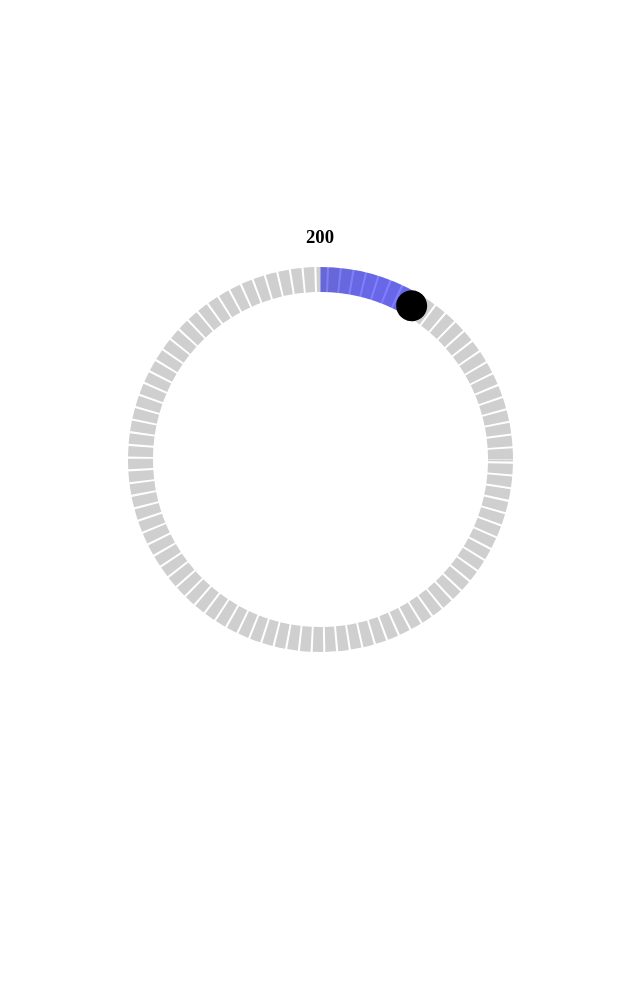
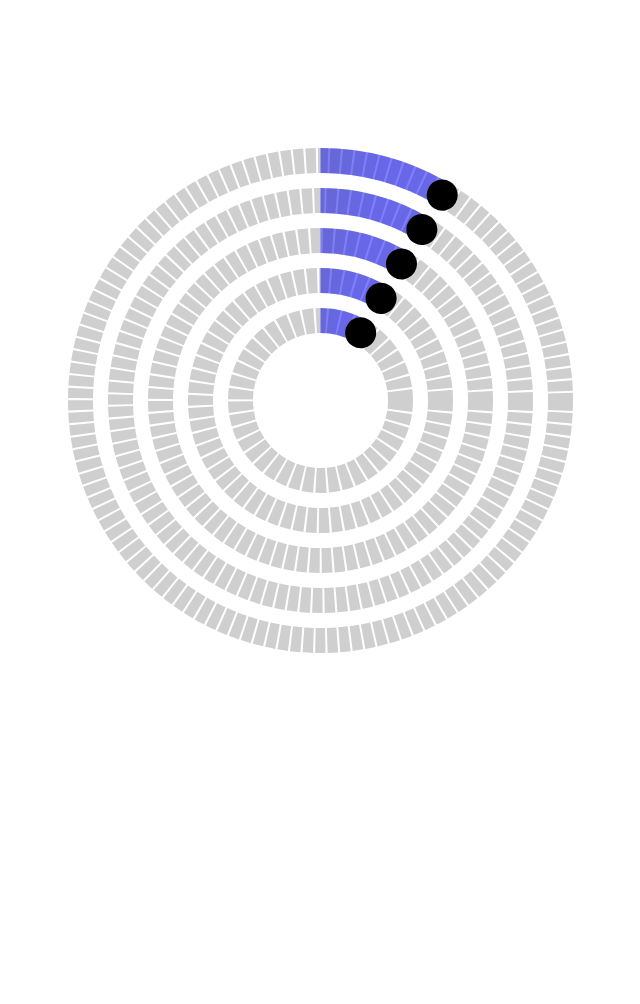
Before and after one commit to mihajanstrehovec/slider-challenge, a plain HTML site: page index.html in a window 1280 px wide. Shown: the whole page, without its empty margins (320-960 px from the left). Before the commit the page ends 800 px from the top, so only its background shows below. Drawn offline with Linux system fonts and the light colour scheme.

Commit message:
rewrite slider as class for reusability

```diff
--- /dev/null
+++ b/circularSlider.js
@@ -0,0 +1,188 @@
+class CircularSlider {
+    constructor(options){
+        const {
+            minValue = 0,
+            maxValue = 100,
+            step = 1,
+            radius = 90,
+            color = 'blue',
+            container = document.body
+        } = options;
+
+        this.minValue = minValue;
+        this.maxValue = maxValue;
+        this.step = step;
+        this.radius = radius;
+        this.color = color;
+        this.container = container;
+        this.isClicked = false;
+        this.minAngle = (minValue/maxValue)*360;
+
+        this.circumference = 2 * Math.PI * this.radius;
+        this.createSliderElements(container);
+        this.setSliderValue(this.minValue)
+    }
+
+    createSliderElements(container) {
+        // container for whole slider
+        this.sliderContainer = document.createElement("div");
+        this.sliderContainer.classList.add("slider-container");
+        this.sliderContainer.style.width=`${this.radius*2+25}px`
+        this.sliderContainer.style.height=`${this.radius*2+25}px`
+
+        // displaying the value of range selector
+        this.sliderValueDisplay = document.createElement("h3");
+        this.sliderValueDisplay.classList.add("slider-value");
+        this.sliderValueDisplay.innerText = this.minValue;
+        document.getElementById('slider-values').appendChild(this.sliderValueDisplay);
+
+        // container for dial
+        this.sliderDial = document.createElement("div");
+        this.sliderDial.classList.add("slider-dial");
+        this.sliderDial.style.height=`${this.radius + 25}px`;
+        this.sliderDial.style.transformOrigin = `15px ${this.radius + 12.5}px`;
+        this.dial = document.createElement("div");
+        this.dial.classList.add("dial");
+        this.sliderDial.appendChild(this.dial);
+        this.sliderContainer.appendChild(this.sliderDial);
+
+        // track and progress svg
+        this.svgContainer = document.createElementNS("http://www.w3.org/2000/svg", "svg");
+        this.svgContainer.setAttribute("width", this.radius * 2 + 25);
+        this.svgContainer.setAttribute("height", this.radius * 2 + 25);
+
+        // track circle
+        this.sliderTrack = document.createElementNS("http://www.w3.org/2000/svg", "circle");
+        this.sliderTrack.setAttribute("r", this.radius);
+        this.sliderTrack.setAttribute("cx", this.radius + 12.5);
+        this.sliderTrack.setAttribute("cy", this.radius + 12.5);
+        this.sliderTrack.setAttribute("fill", "none");
+        this.sliderTrack.setAttribute("stroke", "#cfcfcf");
+        this.sliderTrack.setAttribute("stroke-width", "25");
+        this.sliderTrack.setAttribute("stroke-dasharray", "10,2");
+        this.svgContainer.appendChild(this.sliderTrack);
+
+        // progress circle
+        this.sliderProgress = document.createElementNS("http://www.w3.org/2000/svg", "circle");
+        this.sliderProgress.setAttribute("r", this.radius);
+        this.sliderProgress.setAttribute("cx", this.radius + 12.5);
+        this.sliderProgress.setAttribute("cy", this.radius + 12.5);
+        this.sliderProgress.setAttribute("fill", "none");
+        this.sliderProgress.setAttribute("stroke", `url(#${this.color}-gradient)`);
+        this.sliderProgress.setAttribute("stroke-width", "25");
+        this.sliderProgress.setAttribute("stroke-dasharray", this.circumference);
+        this.sliderProgress.setAttribute("stroke-dashoffset", this.circumference);
+        this.sliderProgress.setAttribute("transform", "rotate(-90)");
+        this.sliderProgress.style.transformOrigin=`${this.radius+12.5}px ${this.radius+12.5}px`
+        this.svgContainer.appendChild(this.sliderProgress);
+
+        // pseudo track for detecting clicks
+        this.pseudoSliderTrack = document.createElementNS("http://www.w3.org/2000/svg", "circle");
+        this.pseudoSliderTrack.setAttribute("r", this.radius);
+        this.pseudoSliderTrack.setAttribute("cx", this.radius + 12.5);
+        this.pseudoSliderTrack.setAttribute("cy", this.radius + 12.5);
+        this.pseudoSliderTrack.setAttribute("fill", "none");
+        this.pseudoSliderTrack.setAttribute("stroke", "transparent");
+        this.pseudoSliderTrack.setAttribute("stroke-width", "25");
+        this.svgContainer.appendChild(this.pseudoSliderTrack);
+
+        // gradient
+        const defs = document.createElementNS("http://www.w3.org/2000/svg", "defs");
+        const gradient = document.createElementNS("http://www.w3.org/2000/svg", "linearGradient");
+        gradient.setAttribute("id", `${this.color}-gradient`);
+        gradient.setAttribute("x1", "39%");
+        gradient.setAttribute("y1", "50%");
+        gradient.setAttribute("x2", "50%");
+        gradient.setAttribute("y2", "0%");
+
+        const lightStop = document.createElementNS("http://www.w3.org/2000/svg", "stop");
+        lightStop.setAttribute("offset", "0%");
+        const darkStop = document.createElementNS("http://www.w3.org/2000/svg", "stop");
+        darkStop.setAttribute("offset", "80%");
+
+        switch (this.color) {
+            case 'red':
+                lightStop.setAttribute("stop-color", "rgba(255, 0, 0, 0.5)");
+                darkStop.setAttribute("stop-color", "rgba(147, 0, 0, 0.5)");
+                break;
+            case 'green':
+                lightStop.setAttribute("stop-color", "rgba(0, 255, 0, 0.5)");
+                darkStop.setAttribute("stop-color", "rgba(0, 147, 0, 0.5)");
+                break;
+            case 'blue':
+            default:
+                lightStop.setAttribute("stop-color", "rgba(0, 0, 255, 0.5)");
+                darkStop.setAttribute("stop-color", "rgba(0, 0, 147, 0.5)");
+                break;
+        }
+
+        gradient.appendChild(lightStop);
+        gradient.appendChild(darkStop);
+        defs.appendChild(gradient);
+        this.svgContainer.appendChild(defs);
+
+        this.sliderContainer.appendChild(this.svgContainer);
+        container.appendChild(this.sliderContainer);
+
+        this.addEventListeners();
+    }
+
+    addEventListeners() {
+        this.dial.addEventListener("mousedown", () => (this.isClicked = true));
+        document.addEventListener("mouseup", () => (this.isClicked = false));
+        document.addEventListener("mousemove", (e) => this.controlSlider(e));
+
+        this.pseudoSliderTrack.addEventListener("click", (e) => this.moveToAngle(e));
+    }
+
+    getAngleFromMouse(e) {
+        const rect = this.svgContainer.getBoundingClientRect();
+        const centerX = rect.left + rect.width / 2;
+        const centerY = rect.top + rect.height / 2;
+        const dx = e.clientX - centerX;
+        const dy = e.clientY - centerY;
+        const radians = Math.atan2(dy, dx);
+        let degrees = radians * (180 / Math.PI);
+        degrees = (degrees + 90) % 360;
+        return degrees < 0 ? degrees + 360 : degrees;
+    }
+
+    calculateValue(angle) {
+        const value = (angle * this.maxValue) / 360;
+        return Math.round(value / this.step) * this.step;
+    }
+
+    setProgress(angle) {
+        const progress = (angle / 360) * 100;
+        const offset = this.circumference - (progress / 100) * this.circumference;
+        this.sliderProgress.style.strokeDashoffset = offset;
+        this.sliderValueDisplay.innerText = this.calculateValue(angle);
+    }
+
+    controlSlider(e) {
+        if (this.isClicked) {
+            const angle = this.getAngleFromMouse(e);
+            if(angle > this.minAngle){
+                this.sliderDial.style.transform = `rotate(${angle}deg)`;
+                this.setProgress(angle);
+            }
+        }
+    }
+
+    moveToAngle(e) {
+        const angle = this.getAngleFromMouse(e);
+        if(angle > this.minAngle) {
+            this.sliderDial.style.transform = `rotate(${angle}deg)`;
+            this.setProgress(angle);
+        } else {
+            this.sliderDial.style.transform = `rotate(${this.minAngle}deg)`;
+            this.setProgress(this.minAngle);
+        }
+    }
+
+    setSliderValue(value) {
+        const angle = (value / this.maxValue) * 360;
+        this.sliderDial.style.transform = `rotate(${angle}deg)`;
+        this.setProgress(angle);
+    }
+}
--- a/index.html
+++ b/index.html
@@ -9,7 +9,7 @@
   </head>
   <body>
 
-    <div id="slider-container">
+    <!-- <div id="slider-container">
         <h3 id="slider-value">0</h3>
         <div id="slider-dial">
             <div id="dial"></div>
@@ -28,7 +28,149 @@
                 </linearGradient>
             </defs>
         </svg>
+    </div> -->
+    <!-- Container for the slider -->
+    <div class="expenses-container">
+        <div id="slider1-container"></div>
+        <div id="slider-values"></div>
     </div>
-    <script src="script.js"></script>
+
+
+    <!-- Additional containers for other sliders if needed -->
+    <div id="slider2-container"></div>
+
+    <!-- <script src="script.js"></script> -->
+    <script src="circularSlider.js"></script>
+    <script>
+
+
+        // // Example of a second slider in #slider2-container
+        // const slider1 = new CircularSlider({
+        //   minValue: 0,
+        //   maxValue: 1000,
+        //   step: 50,
+        //   radius: 420,
+        //   color: 'red',
+        //   container: document.getElementById('slider1-container')
+        // });
+
+        // // Instantiate CircularSlider for the #slider1-container
+        // const slider2 = new CircularSlider({
+        //   minValue: 200,
+        //   maxValue: 2350,
+        //   step: 10,
+        //   radius: 390,
+        //   color: 'blue',
+        //   container: document.getElementById('slider1-container')
+        // });
+
+        // const slider3 = new CircularSlider({
+        //   minValue: 200,
+        //   maxValue: 2350,
+        //   step: 10,
+        //   radius: 360,
+        //   color: 'blue',
+        //   container: document.getElementById('slider1-container')
+        // });
+
+        // const slider4 = new CircularSlider({
+        //   minValue: 200,
+        //   maxValue: 2350,
+        //   step: 10,
+        //   radius: 330,
+        //   color: 'blue',
+        //   container: document.getElementById('slider1-container')
+        // });
+
+        // const slider5 = new CircularSlider({
+        //   minValue: 200,
+        //   maxValue: 2350,
+        //   step: 10,
+        //   radius: 300,
+        //   color: 'blue',
+        //   container: document.getElementById('slider1-container')
+        // });
+
+        // const slider6 = new CircularSlider({
+        //   minValue: 200,
+        //   maxValue: 2350,
+        //   step: 10,
+        //   radius: 270,
+        //   color: 'blue',
+        //   container: document.getElementById('slider1-container')
+        // });
+
+        // const slider7 = new CircularSlider({
+        //   minValue: 200,
+        //   maxValue: 2350,
+        //   step: 10,
+        //   radius: 240,
+        //   color: 'blue',
+        //   container: document.getElementById('slider1-container')
+        // });
+
+        // const slider8 = new CircularSlider({
+        //   minValue: 200,
+        //   maxValue: 2350,
+        //   step: 10,
+        //   radius: 210,
+        //   color: 'blue',
+        //   container: document.getElementById('slider1-container')
+        // });
+
+        // const slider9 = new CircularSlider({
+        //   minValue: 200,
+        //   maxValue: 2350,
+        //   step: 10,
+        //   radius: 180,
+        //   color: 'blue',
+        //   container: document.getElementById('slider1-container')
+        // });
+
+        const slider14 = new CircularSlider({
+          minValue: 200,
+          maxValue: 2350,
+          step: 10,
+          radius: 240,
+          color: 'blue',
+          container: document.getElementById('slider1-container')
+        });
+
+        const slider10 = new CircularSlider({
+          minValue: 200,
+          maxValue: 2350,
+          step: 10,
+          radius: 200,
+          color: 'blue',
+          container: document.getElementById('slider1-container')
+        });
+
+        const slider11 = new CircularSlider({
+          minValue: 200,
+          maxValue: 2350,
+          step: 10,
+          radius: 160,
+          color: 'blue',
+          container: document.getElementById('slider1-container')
+        });
+
+        const slider12 = new CircularSlider({
+          minValue: 200,
+          maxValue: 2350,
+          step: 10,
+          radius: 120,
+          color: 'blue',
+          container: document.getElementById('slider1-container')
+        });
+
+        const slider13 = new CircularSlider({
+          minValue: 200,
+          maxValue: 2350,
+          step: 10,
+          radius: 80,
+          color: 'blue',
+          container: document.getElementById('slider1-container')
+        });
+      </script>
   </body>
 </html>
--- a/styles.css
+++ b/styles.css
@@ -7,23 +7,29 @@ body{
     margin: 0;
 }
 
-#slider-container{
+.slider-container{
     place-items: center;
     align-content: center;
-    position: relative;
-    margin: auto;
+    position: absolute;
 }
 
-#slider-dial{
+.slider-dial{
     width: 30px;
     position: absolute;
     left: calc(50% - 15px);
 }
 
-#dial{
+.dial{
     border-radius: 50%;
     background-color: black;
     width: 31px;
     height:31px;
     margin-top: -2px;
 }
+
+#slider1-container{
+    display: flex;
+    justify-content: center;
+    align-items: center;
+    height: 100vh;
+}
```
